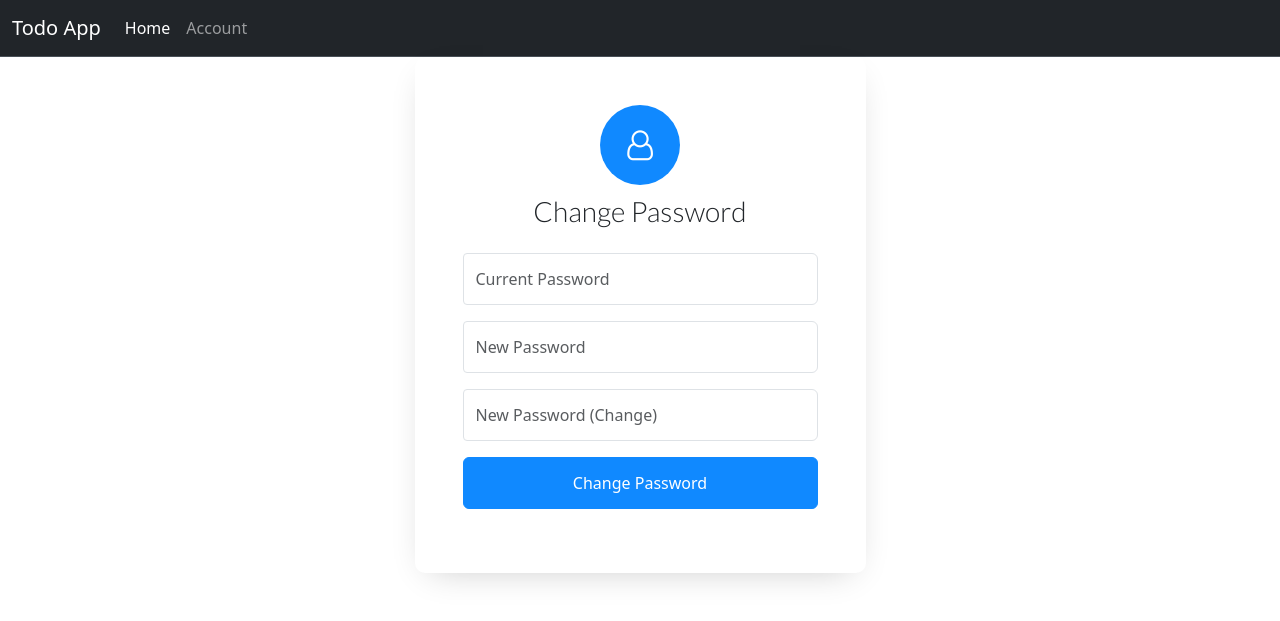
After one commit to AminJml81/ToDo-app, a Django app: page /accounts/password/change/ in a window 1280 px wide. The commit adds this page. Shown: the top 621 px of the page. Run offline with Django 4.2, Linux system fonts and the light colour scheme; the visitor is signed in with stand-in values (Sample User, id 1); some libraries are stand-ins or nearby versions.

Commit message:
added password change.

```diff
--- a/core/accounts/urls.py
+++ b/core/accounts/urls.py
@@ -1,13 +1,17 @@
 from django.urls import path
 from django.contrib.auth.views import (
-    LoginView, LogoutView)
+    LoginView, LogoutView,
+    )
 
-from accounts.views import SignUpView
+from accounts.views import SignUpView, CustomPasswordChangeView, manage_account_view
+from django.urls import reverse_lazy
 
 app_name = 'account'
 
 urlpatterns = [
+    path('', manage_account_view, name='manage'),
     path('login/', LoginView.as_view(), name='login'),
     path('signup/', SignUpView.as_view(), name='signup'),
-    path('logout/', LogoutView.as_view(template_name = "registration/logout.html"), name='logout')
+    path('logout/', LogoutView.as_view(template_name = "registration/logout.html"), name='logout'),
+    path('password/change/', CustomPasswordChangeView.as_view(), name='change-password'),
 ]
--- a/core/accounts/views.py
+++ b/core/accounts/views.py
@@ -1,9 +1,16 @@
 from django.shortcuts import render
 from django.views.generic import CreateView
+from django.urls import reverse_lazy
+from django.contrib.auth.views import PasswordChangeView
+from django.contrib import messages
+
+# Create your views here.
 from accounts.models import User
-from django.urls import reverse_lazy
 from accounts.forms import SignUpForm
-# Create your views here.
+
+
+def manage_account_view(request):
+    return render(request, 'registration/manage_account.html')
 
 
 class SignUpView(CreateView):
@@ -11,3 +18,11 @@ class SignUpView(CreateView):
     success_url = reverse_lazy('todo:task-list')
     template_name = 'registration/signup.html'
     form_class = SignUpForm
+
+class CustomPasswordChangeView(PasswordChangeView):
+
+     success_url = reverse_lazy("account:login")
+
+     def form_valid(self, form):
+        messages.success(self.request, 'Password change successful' )
+        return super().form_valid(form)
--- a/core/templates/base.html
+++ b/core/templates/base.html
@@ -21,7 +21,7 @@
                 <a class="nav-link active" aria-current="page" href="{% url 'todo:task-list'%}">Home</a>
               </li>
               <li class="nav-item">
-                <a class="nav-link" href="#">Account</a>
+                <a class="nav-link" href="{% url 'account:manage'%}">Account</a>
               </li>
             </ul>
 
--- a/core/templates/registration/login.html
+++ b/core/templates/registration/login.html
@@ -21,7 +21,7 @@
 		{{form.as_p}}
 		<button type='submit'>Submit</button>
 	</form> {% endcomment %}
-	<section class="ftco-section">
+	<section class="mt-5">
 		<div class="container">
 			<div class="row justify-content-center">
 				<div class="col-md-7 col-lg-5">
--- /dev/null
+++ b/core/templates/registration/password_change_form.html
@@ -0,0 +1,53 @@
+{% load static %}
+<!doctype html>
+<html lang="en">
+<head>
+  	<title>Login</title>
+    <meta charset="utf-8">
+    <meta name="viewport" content="width=device-width, initial-scale=1, shrink-to-fit=no">
+    <meta name="description" content="password change page">
+
+	<link href="https://fonts.googleapis.com/css?family=Lato:300,400,700&display=swap" rel="stylesheet">
+	<link rel="stylesheet" href="https://stackpath.bootstrapcdn.com/font-awesome/4.7.0/css/font-awesome.min.css">
+	<link rel="stylesheet" href="{% static 'css/account-style.css' %}">
+</head>
+<body>
+	{% include "base.html" %}
+	<section class="">
+		<div class="container">
+			<div class="row justify-content-center">
+				<div class="col-md-7 col-lg-5">
+					<div class="login-wrap p-4 p-md-5">
+						<div class="icon d-flex align-items-center justify-content-center">
+							<span class="fa fa-user-o"></span>
+						</div>
+
+						{% include "account-messages.html" %}
+
+                        <h3 class="text-center mb-4">Change Password</h3>
+						<form method="POST" action="{% url 'account:change-password' %}" class="login-form"> {% csrf_token %}
+							<div class="form-group">
+								<input name='old_password' type="password" class="form-control rounded-left" placeholder="Current Password" required>
+							</div>
+							<div class="form-group d-flex">
+								<input name='new_password1' type="password" class="form-control rounded-left" placeholder="New Password" required>
+							</div>
+							<div class="form-group d-flex">
+								<input name='new_password2' type="password" class="form-control rounded-left" placeholder="New Password (Change)" required>
+							</div>
+							<div class="form-group">
+								<button type="submit" class="form-control btn btn-primary rounded submit px-3">Change Password</button>
+							</div>
+							{% comment %} <div class="w-50">
+                                <a href="{% url 'account_reset_password' %}">Forgot Password?</a>
+                            </div> {% endcomment %}
+						</form>
+	        		</div>
+				</div>
+			</div>
+		</div>
+	</section>
+
+	<script src="{%static 'js/signin-main.js'%}"></script>
+</body>
+</html>
```
Also changed, not shown: core/templates/registration/manage_account.html (added, +60 -0 lines).
